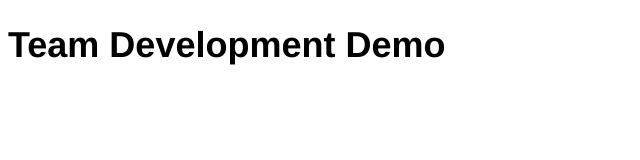
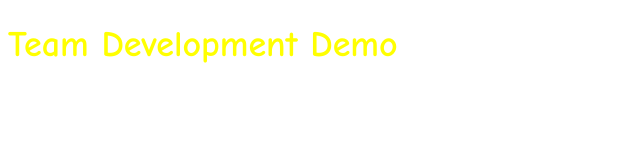
Before and after one commit to Jenja20/team-dev-demo-b, a plain HTML site: page index.html in a window 1280 px wide. Shown: the whole page, without its empty margins (0-640 px from the left). Drawn offline with nearby package versions, Linux system fonts and the light colour scheme.

Commit message:
Changed some styles

```diff
--- a/css/styles.css
+++ b/css/styles.css
@@ -1,5 +1,6 @@
 
 body {
-    font-family: 'Helvetica Neue', 'Helvetica', sans-serif;
+    font-family: 'Comic Sans MS', 'Comic Sans', cursive;
     font-size: 18px;
+    color: yellow;
 }
```
